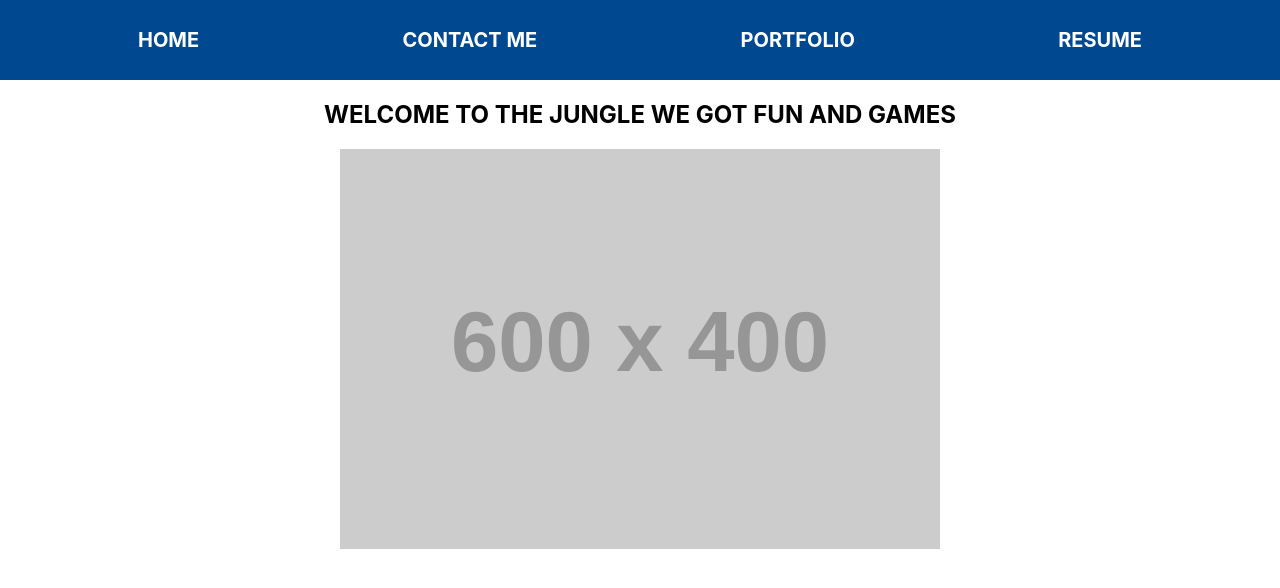
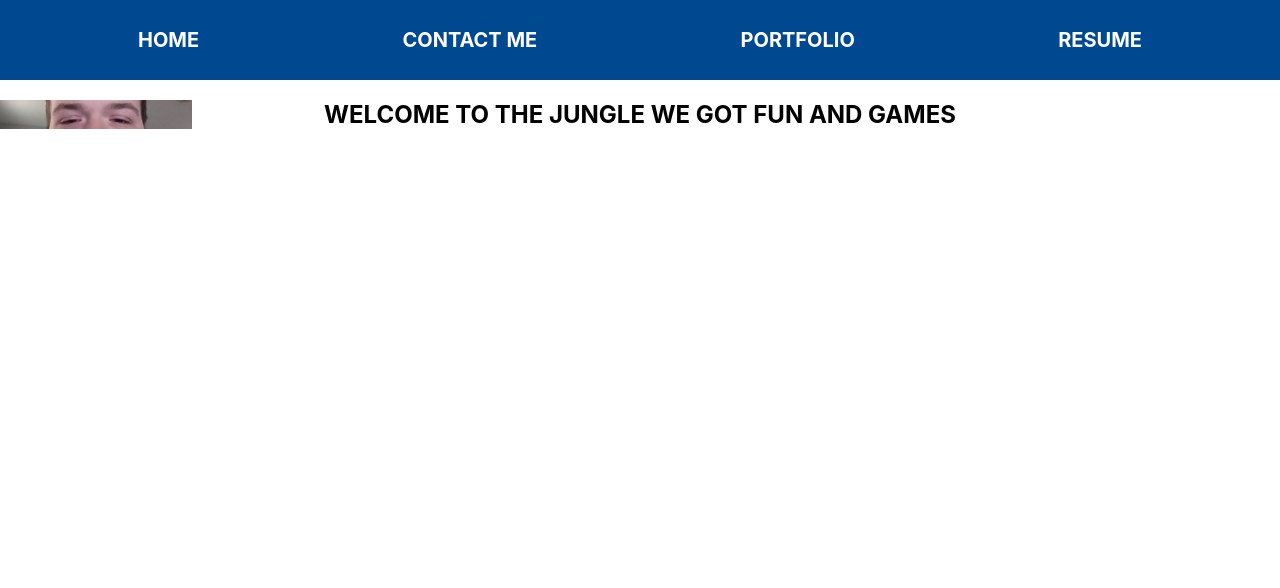
Before and after one commit to Billthebaker/Daniel-Prussia-Profile, a React (Create React App) app: page / in a window 1280 px wide. Shown: the top 588 px of the page. Built offline with nearby package versions, Linux system fonts and the light colour scheme.

Commit message:
removed slide show, added picture of me and made it smaller

```diff
--- a/src/components/Header.js
+++ b/src/components/Header.js
@@ -1,11 +1,12 @@
 import React, { useState, useEffect } from "react";
+import mypicture from "../images/THATSME.jpg"
 
 function Header() {
   const [currentImageIndex, setCurrentImageIndex] = useState(0);
 
   const images = [
     {
-      src: "https://via.placeholder.com/600x400?text=Image+1",
+      src: mypicture,
       alt: "Image 1",
     },
     {
@@ -17,15 +18,15 @@ function Header() {
       alt: "Image 3",
     },
   ];
-
-  useEffect(() => {
-    const interval = setInterval(() => {
-      setCurrentImageIndex(
-        (currentImageIndex) => (currentImageIndex + 1) % images.length
-      );
-    }, 5000);
-    return () => clearInterval(interval);
-  }, []);
+  // this is a slideshow function
+  // useEffect(() => {
+  //   const interval = setInterval(() => {
+  //     setCurrentImageIndex(
+  //       (currentImageIndex) => (currentImageIndex + 1) % images.length
+  //     );
+  //   }, 5000);
+  //   return () => clearInterval(interval);
+  // }, []);
 
   return (
     <div className="header">
--- a/src/index.css
+++ b/src/index.css
@@ -51,17 +51,13 @@ code {
   position: relative;
 }
 
-/* .slideshow-image {
+.slideshow-image {
   position: absolute;
   top: 0;
   left: 0;
-  width: 100%;
+  width: 15%;
   height: 100%;
   object-fit: cover;
   opacity: 1;
   transition: opacity 1s ease-in-out;
-} */
-
-/* .slideshow-image:not(:first-child) {
-  opacity: 0v b;
-} */
+}
```
Also changed, not shown: src/images/THATSME.jpg (added).
